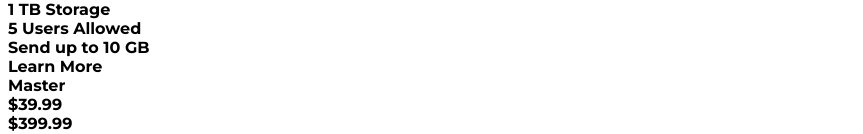
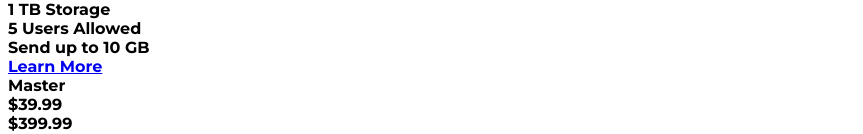
Before and after one commit to Rchanis/pricing-component-with-toggle-master, a plain HTML site: page src/index.html in a window 1280 px wide. Shown: the part 917-1051 px from the top of the page, without its empty margins (0-863 px from the left). Drawn offline with Linux system fonts and the light colour scheme.

Commit message:
Professional card anchor tag

```diff
--- a/src/index.html
+++ b/src/index.html
@@ -105,9 +105,9 @@
         Send up to 10 GB
       </div>
 
-      <div class="learn-more">
+      <a class="learn-more" href="#">
         Learn More
-      </div>
+      </a>
     </div>
 
     <div class="Master-card card">
```
